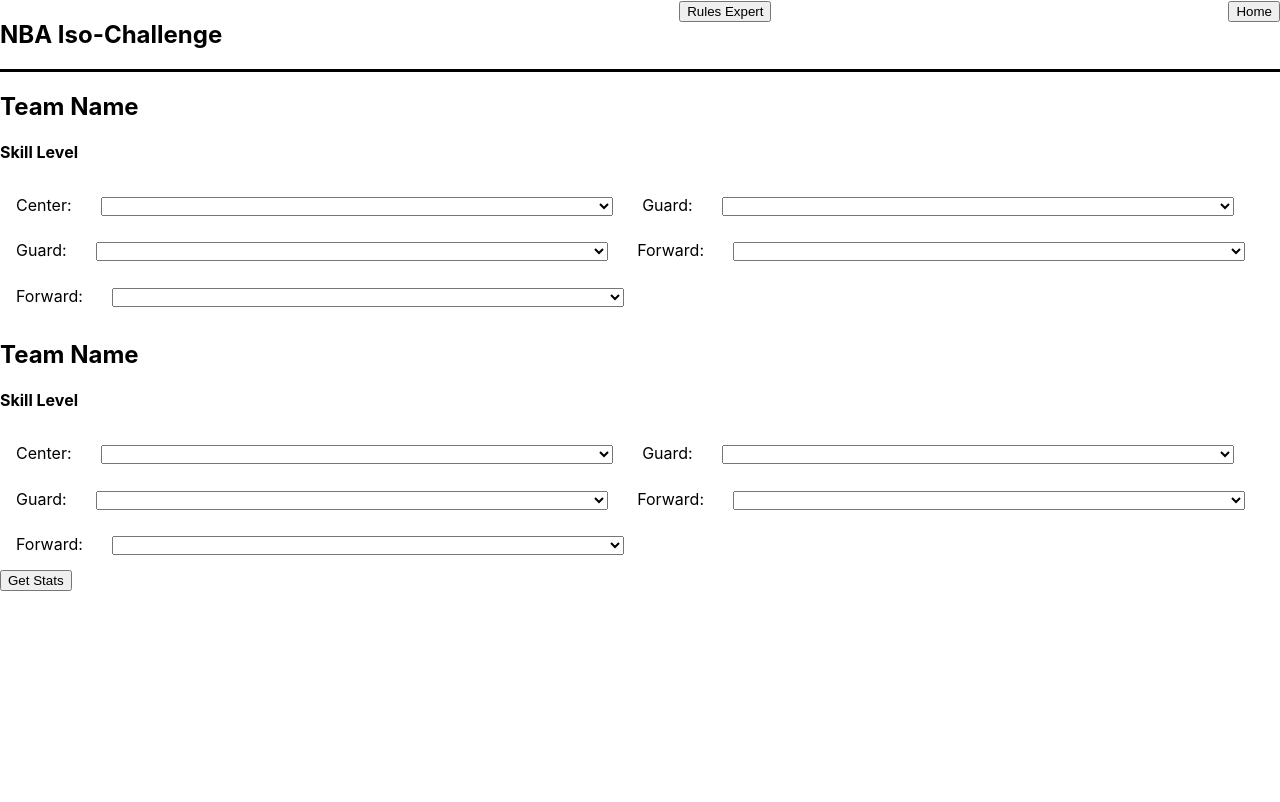
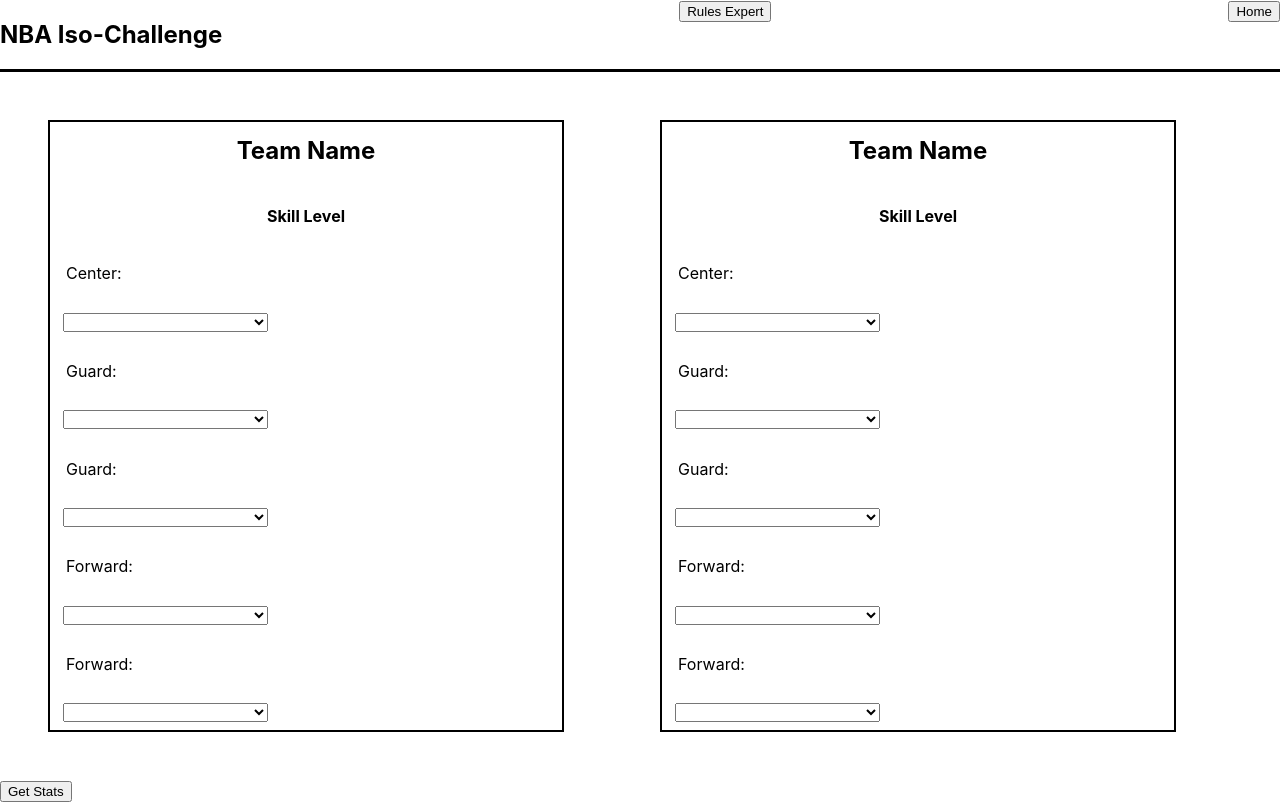
Before and after one commit to Garrett-Iannuzzi/iso-challenge, a React (Create React App) app: page /game in a window 1280 px wide. Built offline with nearby package versions, Linux system fonts and the light colour scheme; no server answers.

Commit message:
Add basic style for gameContainer

```diff
--- a/src/Containers/GameContainer/GameContainer.js
+++ b/src/Containers/GameContainer/GameContainer.js
@@ -4,7 +4,8 @@
 const GameContainer = () => {
   return(
     <>
-      <section className='section-team-one'>
+      <div className='game-container'>
+        <section className='section-team'>
           <h2>Team Name</h2>
           <h4>Skill Level</h4>
           <label>Center:</label>
@@ -28,7 +29,7 @@
             <option></option>
           </select>
         </section>
-      <section className='section-team-one'>
+        <section className='section-team'>
           <h2>Team Name</h2>
           <h4>Skill Level</h4>
           <label>Center:</label>
@@ -52,7 +53,8 @@
             <option></option>
           </select>
         </section>
-      <button>Get Stats</button>
+      </div>
+      <button className='btn-stats'>Get Stats</button>
     </>
   )
 }
--- a/src/Containers/GameContainer/GameContainer.scss
+++ b/src/Containers/GameContainer/GameContainer.scss
@@ -0,0 +1,19 @@
+.game-container {
+  display: flex;
+}
+
+.section-team {
+  border: solid 2px black;
+  display: flex;
+  flex-direction: column;
+  justify-content: center;
+  height: 38em;
+  margin: 3em;
+  width: 40%;
+  &>h2 {
+    text-align: center;
+  }
+  &>h4 {
+    text-align: center;
+  }
+}
```
Lines whose indentation alone changed are shown as unchanged.
